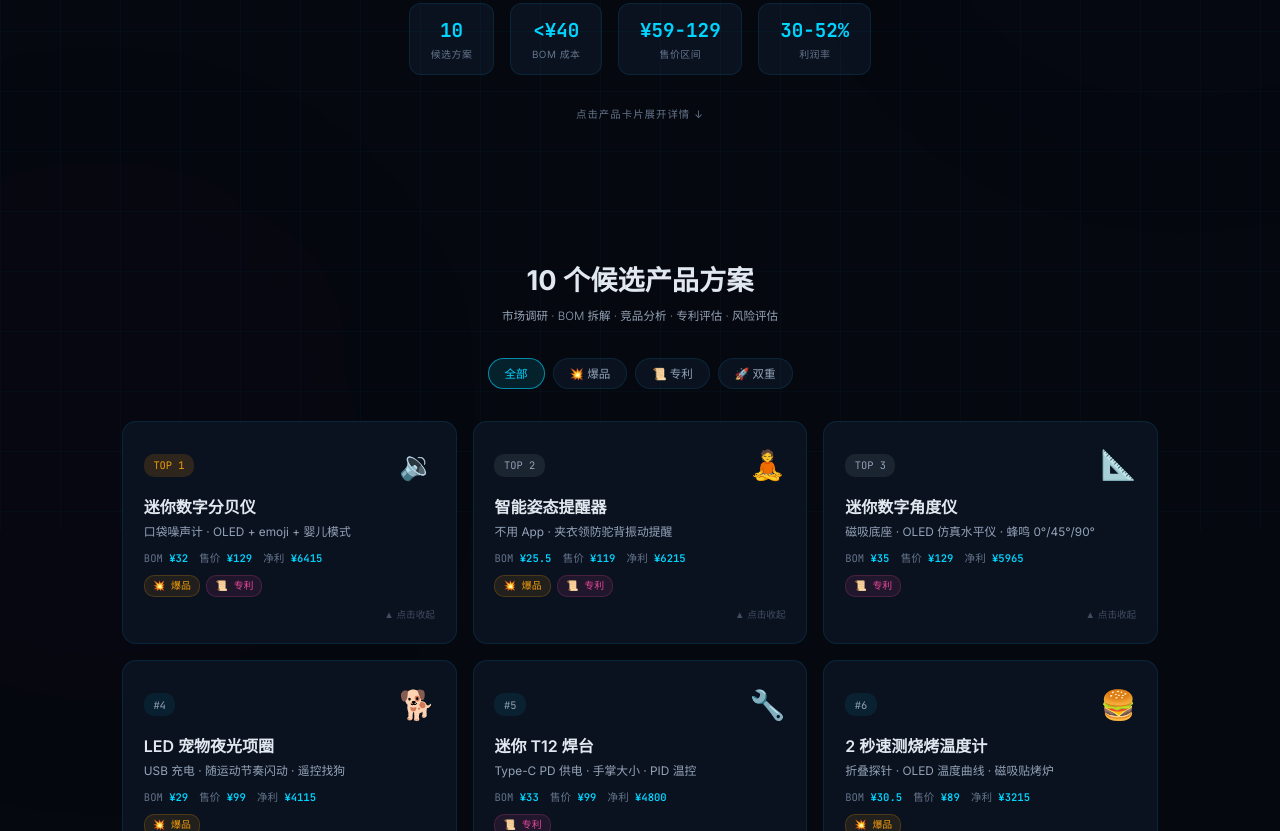
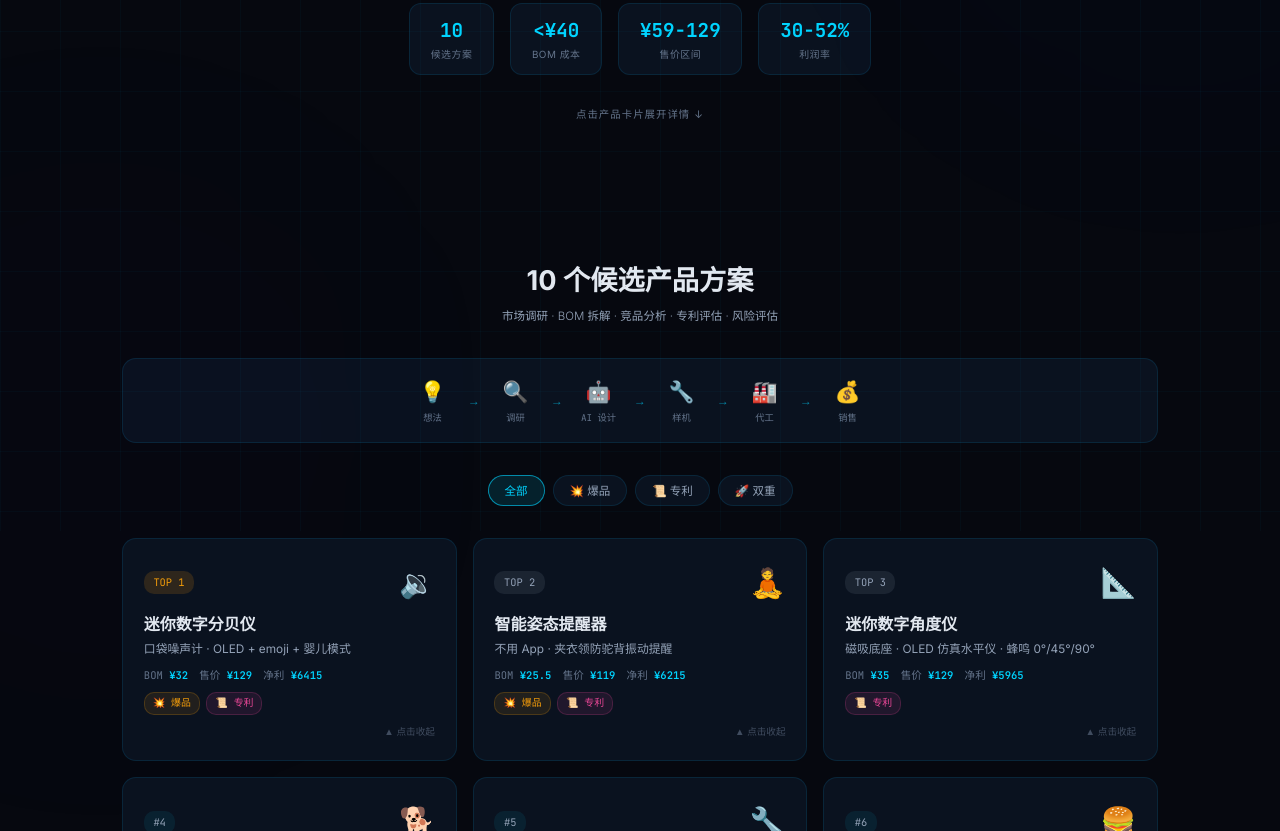
Before and after one commit to Frankhe303/product-lab, a plain HTML site: page index.html in a window 1280 px wide. Shown: the part 269-1100 px from the top of the page. Drawn offline with Linux system fonts and the light colour scheme.

Commit message:
feat: 产品概念SVG草图 + 开发流程图 + 样式增强

```diff
--- a/index.html
+++ b/index.html
@@ -81,7 +81,17 @@ nav .logo{font-weight:700;font-size:1rem;background:linear-gradient(135deg,var(-
 
 .foot{z-index:1;text-align:center;padding:2rem;color:var(--txtm);font-size:.7rem;border-top:1px solid rgba(255,255,255,.03)}
 
-@media(max-width:768px){.cards{grid-template-columns:1fr}.section{padding:2rem 1rem}.detail-grid{grid-template-columns:1fr 1fr}}
+@media(max-width:768px){.cards{grid-template-columns:1fr}.section{padding:2rem 1rem}.detail-grid{grid-template-columns:1fr 1fr}.pipeline{gap:.2rem}.pipe-step{min-width:40px}}
+
+.pipeline{display:flex;justify-content:center;align-items:center;gap:.5rem;flex-wrap:wrap;margin-bottom:2rem;padding:1rem;background:var(--bg-card);border-radius:14px;border:1px solid var(--line)}
+.pipe-step{text-align:center;min-width:55px}
+.pipe-icon{font-size:1.3rem;margin-bottom:.2rem}
+.pipe-label{font-size:.58rem;color:var(--txtm);font-family:var(--mono)}
+.pipe-arrow{color:var(--cyand);font-size:.75rem}
+
+.concept{display:flex;justify-content:center;margin:.8rem 0}
+.concept svg{max-width:220px;opacity:.9}
+.concept-ct{text-align:center;font-size:.58rem;color:var(--txtm);margin-top:.2rem;font-style:italic}
 </style>
 </head>
 <body>
@@ -103,6 +113,21 @@ nav .logo{font-weight:700;font-size:1rem;background:linear-gradient(135deg,var(-
 
 <section class="section">
   <h2>10 个候选产品方案<small>市场调研 · BOM 拆解 · 竞品分析 · 专利评估 · 风险评估</small></h2>
+
+  <div class="pipeline">
+    <div class="pipe-step"><div class="pipe-icon">💡</div><div class="pipe-label">想法</div></div>
+    <div class="pipe-arrow">→</div>
+    <div class="pipe-step"><div class="pipe-icon">🔍</div><div class="pipe-label">调研</div></div>
+    <div class="pipe-arrow">→</div>
+    <div class="pipe-step"><div class="pipe-icon">🤖</div><div class="pipe-label">AI 设计</div></div>
+    <div class="pipe-arrow">→</div>
+    <div class="pipe-step"><div class="pipe-icon">🔧</div><div class="pipe-label">样机</div></div>
+    <div class="pipe-arrow">→</div>
+    <div class="pipe-step"><div class="pipe-icon">🏭</div><div class="pipe-label">代工</div></div>
+    <div class="pipe-arrow">→</div>
+    <div class="pipe-step"><div class="pipe-icon">💰</div><div class="pipe-label">销售</div></div>
+  </div>
+
   <div class="filter-bar">
     <button class="active" onclick="filter('all')">全部</button>
     <button onclick="filter('boom')">&#128165; 爆品</button>
@@ -131,7 +156,8 @@ decibel:{r:1,rc:'gold',icon:'🔉',name:'迷你数字分贝仪',tag:'口袋噪
   comp:'BAFX Products（Amazon Best Seller, 5K+ reviews, $19.99）<br>Tadeto（3K+, $16.99）/ RISEPRO（2K+）<br>AliExpress 同品类 ¥30-60，月销数千',
   ai:'固件（ADC 音频采样 + dB 加权滤波 + 峰值保持）· PCB 模拟前端设计 · 外壳声学口 · 产品包装文案',
   patent:'<b>发明方向：</b>基于情绪化图形反馈的环境噪声监测及分级预警方法<br><b>实用新型：</b>便携式婴儿房噪声安全监测装置',
-  risk:'<b>低</b> — 多场景需求，电子设计成熟。主要挑战是工厂校准（可由 AI 写校准固件自动完成）'
+  risk:'<b>低</b> — 多场景需求，电子设计成熟。主要挑战是工厂校准（可由 AI 写校准固件自动完成）',
+  svg:'<svg width="200" height="100" viewBox="0 0 200 100"><rect x="30" y="15" width="140" height="70" rx="8" fill="none" stroke="#00d4ff" stroke-width="1.5" opacity=".6"/><rect x="50" y="30" width="100" height="40" rx="4" fill="#00d4ff" opacity=".08" stroke="#00d4ff" stroke-width="1"/><text x="100" y="56" text-anchor="middle" fill="#00d4ff" font-family="monospace" font-size="16">52.3 dB</text><circle cx="175" cy="50" r="8" fill="none" stroke="#10b981" stroke-width="2"/><text x="175" y="54" text-anchor="middle" fill="#10b981" font-size="10">:-)</text></svg>'
 },
 posture:{r:2,rc:'silver',icon:'🧘',name:'智能姿态提醒器',tag:'不用 App · 夹衣领防驼背振动提醒',bom:25.5,price:119,profit:6215,margin:'52%',tg:['boom','patent'],
   u:'久坐白领、远程办公族、学生（上网课/刷题）、颈椎腰椎不适人群、送给"整天坐着"的朋友',
@@ -139,7 +165,8 @@ posture:{r:2,rc:'silver',icon:'🧘',name:'智能姿态提醒器',tag:'不用 Ap
   comp:'Upright GO 2（高端，$59.99，2K reviews）——但强制依赖手机 App！<br>BackBridge（$19.99，500 reviews）<br>淘宝大量 ¥25-60<br><b>关键弱点：所有竞品都需要蓝牙配 App！</b>纯独立硬件市场几乎空白',
   ai:'固件（加速度计姿态追踪 + 自适应校准 + 震动模式 + 低功耗休眠）· 超微型 PCB 布局 · 夹子外壳 · 健康礼品包装',
   patent:'<b>发明方向：</b>无需外部设备的独立穿戴式姿态监测及自适应提醒方法<br><b>实用新型：</b>免 App 穿戴式防驼背提醒器',
-  risk:'<b>低-中</b> — 远程办公趋势推动需求增长。定位「工具非疗法」，30 天满意保证。BOM 仅 ¥25.5 且无 App 开发成本'
+  risk:'<b>低-中</b> — 远程办公趋势推动需求增长。定位「工具非疗法」，30 天满意保证。BOM 仅 ¥25.5 且无 App 开发成本',
+  svg:'<svg width="200" height="100" viewBox="0 0 200 100"><path d="M55 70 Q50 50 70 35 L130 35 Q150 50 145 70" fill="none" stroke="#ec4899" stroke-width="1.5" opacity=".5"/><circle cx="100" cy="45" r="20" fill="#ec4899" opacity=".08" stroke="#ec4899" stroke-width="1.5"/><rect x="93" y="65" width="14" height="20" rx="3" fill="none" stroke="#ec4899" stroke-width="1.2" opacity=".6"/><text x="100" y="50" text-anchor="middle" fill="#ec4899" font-size="18">S</text><line x1="100" y1="85" x2="100" y2="95" stroke="#94a3b8" stroke-width="1" opacity=".3"/></svg>'
 },
 angle:{r:3,rc:'silver',icon:'📐',name:'迷你数字角度仪',tag:'磁吸底座 · OLED 仿真水平仪 · 蜂鸣 0°/45°/90°',bom:35,price:129,profit:5965,margin:'46%',tg:['patent'],
   u:'木工、铣床工、磨刀/磨钻头玩家、3D 打印机调平、RC 模型拼装',
@@ -147,7 +174,8 @@ angle:{r:3,rc:'silver',icon:'📐',name:'迷你数字角度仪',tag:'磁吸底
   comp:'Wixey WR300（高端，2K reviews，$39.99）<br>Klein Tools 935DAG（1K reviews，$29.97）<br>GemRed（500 reviews，$19.99）<br>AliExpress 杂牌 ¥35-80，利基品类但用户忠诚',
   ai:'固件（MPU6050 姿态解算 + 互补滤波 + 蜂鸣触发）· 紧凑 PCB 布局 · CNC 铝底座 + ABS 外壳',
   patent:'<b>发明方向：</b>基于音频反馈的数字水平校准方法及装置<br><b>实用新型：</b>带音频播报功能的磁吸式便携数字角度仪',
-  risk:'<b>低-中</b> — 利基市场总盘子小但用户精准。建议同时走五金专业渠道 + Amazon'
+  risk:'<b>低-中</b> — 利基市场总盘子小但用户精准。建议同时走五金专业渠道 + Amazon',
+  svg:'<svg width="200" height="100" viewBox="0 0 200 100"><rect x="20" y="20" width="160" height="60" rx="8" fill="none" stroke="#00d4ff" stroke-width="1.5" opacity=".5"/><rect x="55" y="32" width="90" height="36" rx="3" fill="#00d4ff" opacity=".08" stroke="#00d4ff" stroke-width="1"/><text x="100" y="55" text-anchor="middle" fill="#00d4ff" font-family="monospace" font-size="14">45.0 deg</text><line x1="40" y1="25" x2="55" y2="32" stroke="#94a3b8" stroke-width=".8" opacity=".4"/></svg>'
 },
 'dog-collar':{r:4,rc:'normal',icon:'🐕',name:'LED 宠物夜光项圈',tag:'USB 充电 · 随运动节奏闪动 · 遥控找狗',bom:29,price:99,profit:4115,margin:'42%',tg:['boom'],
   u:'每天早晚遛狗人群、郊区/农村宠物主、深色毛犬主、圣诞节/万圣节宠物礼品',
@@ -155,7 +183,8 @@ angle:{r:3,rc:'silver',icon:'📐',name:'迷你数字角度仪',tag:'磁吸底
   comp:'Nite Ize NiteDog（3K reviews，$19.99）<br>Illumiseen（2K reviews，$14.99，USB 充电）<br>BSEEN（5K reviews，$9.99——但用纽扣电池非充电）',
   ai:'固件（RGB LED 动画 + 振动传感器 + 遥控配对 + 充电管理）· IP65 防水电子舱 · 宠物品牌包装',
   patent:'<b>实用新型：</b>可感测宠物运动强度并自适应调节发光的智能项圈。专利较弱，主要靠品牌',
-  risk:'<b>中</b> — 尺码退换是主要问题。方案：通用可调尺寸（35-65cm）+ 详细尺码图。情绪购买属性强，适合视频平台传播'
+  risk:'<b>中</b> — 尺码退换是主要问题。方案：通用可调尺寸（35-65cm）+ 详细尺码图。情绪购买属性强，适合视频平台传播',
+  svg:'<svg width="200" height="100" viewBox="0 0 200 100"><ellipse cx="100" cy="50" rx="75" ry="25" fill="none" stroke="#f59e0b" stroke-width="2" opacity=".5"/><circle cx="55" cy="40" r="6" fill="#f59e0b" opacity=".15" stroke="#f59e0b" stroke-width="1"/><circle cx="90" cy="35" r="6" fill="#f59e0b" opacity=".3" stroke="#f59e0b" stroke-width="1"/><circle cx="125" cy="35" r="6" fill="#f59e0b" opacity=".15" stroke="#f59e0b" stroke-width="1"/><circle cx="95" cy="60" r="8" fill="none" stroke="#f59e0b" stroke-width="1.2" opacity=".7"/><text x="95" y="64" text-anchor="middle" fill="#f59e0b" font-size="8">USB</text></svg>'
 },
 solder:{r:5,rc:'normal',icon:'🔧',name:'迷你 T12 焊台',tag:'Type-C PD 供电 · 手掌大小 · PID 温控',bom:33,price:99,profit:4800,margin:'42%',tg:['patent'],
   u:'电子 DIY 玩家、大学电子社团/实验室、维修师傅（上门维修）',
@@ -163,7 +192,8 @@ solder:{r:5,rc:'normal',icon:'🔧',name:'迷你 T12 焊台',tag:'Type-C PD 供
   comp:'TS100/TS101（¥168-268，知名品牌）<br>深圳白光 BK950D（¥68）<br>淘宝杂牌 T12 一体手柄 ¥45-80',
   ai:'固件（PID 温控 + 热电偶冷端补偿 + PD 协议握手 + OLED 菜单）· 功率级 PCB 布局 · 说明书',
   patent:'<b>发明方向：</b>基于 USB PD 协议的便携式可编程温控焊接工具<br><b>实用新型：</b>集成 Type-C PD 供电的掌上智能焊台',
-  risk:'<b>中</b> — 功率级 PCB 需注意散热。售后略多于其他方案'
+  risk:'<b>中</b> — 功率级 PCB 需注意散热。售后略多于其他方案',
+  svg:'<svg width="200" height="100" viewBox="0 0 200 100"><rect x="30" y="30" width="140" height="35" rx="6" fill="none" stroke="#94a3b8" stroke-width="1.5" opacity=".5"/><rect x="140" y="40" width="25" height="15" rx="3" fill="#f59e0b" opacity=".2" stroke="#f59e0b" stroke-width="1"/><rect x="55" y="40" width="70" height="15" rx="2" fill="#00d4ff" opacity=".08" stroke="#00d4ff" stroke-width="1"/><text x="90" y="51" text-anchor="middle" fill="#00d4ff" font-size="9">320C</text><line x1="170" y1="48" x2="190" y2="48" stroke="#94a3b8" stroke-width="1.5" opacity=".4"/><text x="100" y="80" text-anchor="middle" fill="#64748b" font-size="7">Type-C PD 20V</text></svg>'
 },
 thermo:{r:6,rc:'normal',icon:'🍔',name:'2 秒速测烧烤温度计',tag:'折叠探针 · OLED 温度曲线 · 磁吸贴烤炉',bom:30.5,price:89,profit:3215,margin:'36%',tg:['boom'],
   u:'BBQ 爱好者（欧美巨大市场）、家庭烘焙党、牛排硬核玩家',
@@ -244,6 +274,7 @@ function makeCard(id,d){
       '<div class="dfull"><div class="dl">AI 可以做什么</div><div class="dc">'+d.ai+'</div></div>'+
       '<div class="dfull"><div class="dl">专利评估</div><div class="dc">'+d.patent+'</div></div>'+
       '<div class="dfull"><div class="dl">风险评估</div><div class="dc">'+d.risk+'</div></div>'+
+      (d.svg?'<div class="concept">'+d.svg+'</div><div class="concept-ct">产品概念草图</div>':'')+
     '</div>'+
     '<div class="expand-hint">▲ 点击收起</div>'+
   '</div>';
```
